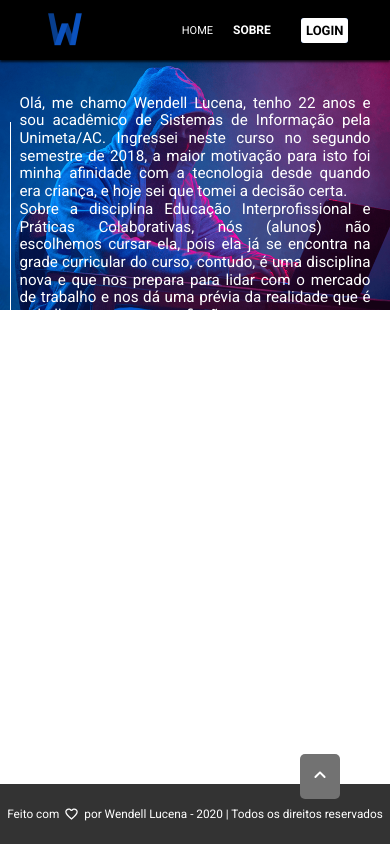
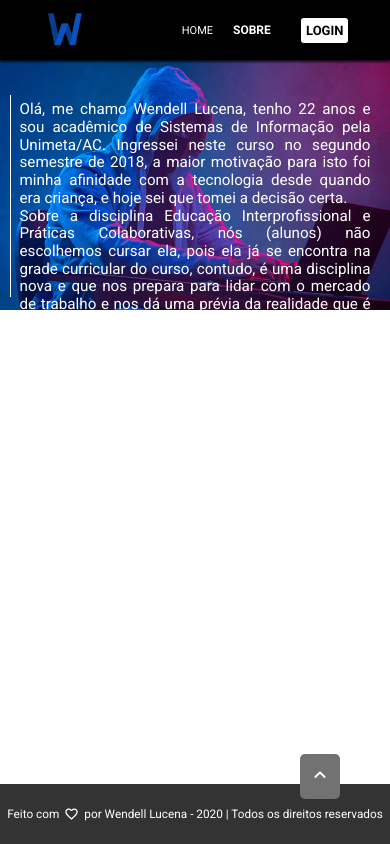
Before and after one commit to wendelldev/portfolio-acad, a React (Create React App) app: page /about in a window 390 px wide. Built offline with nearby package versions, Linux system fonts and the light colour scheme; no server answers.

Commit message:
update about page

```diff
--- a/src/components/About/styles.css
+++ b/src/components/About/styles.css
@@ -228,7 +228,11 @@
 
 @media (max-width: 498px) {
     .text-about {
+        top: 15%;
+    }
+    .line-banner-about {
         top: 14%;
+        height: 30%;
     }
     .text1, .text2 {
         font-size: 1.8vh;
```
